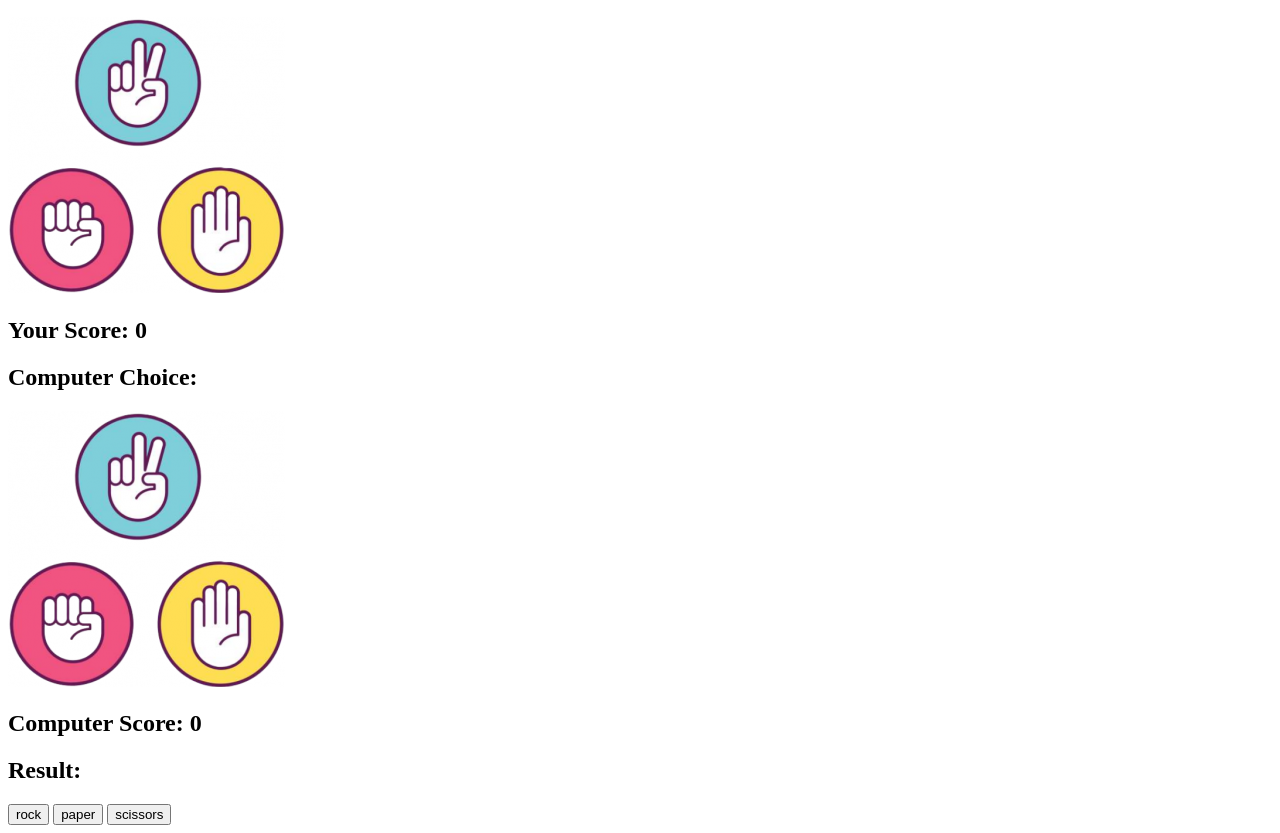
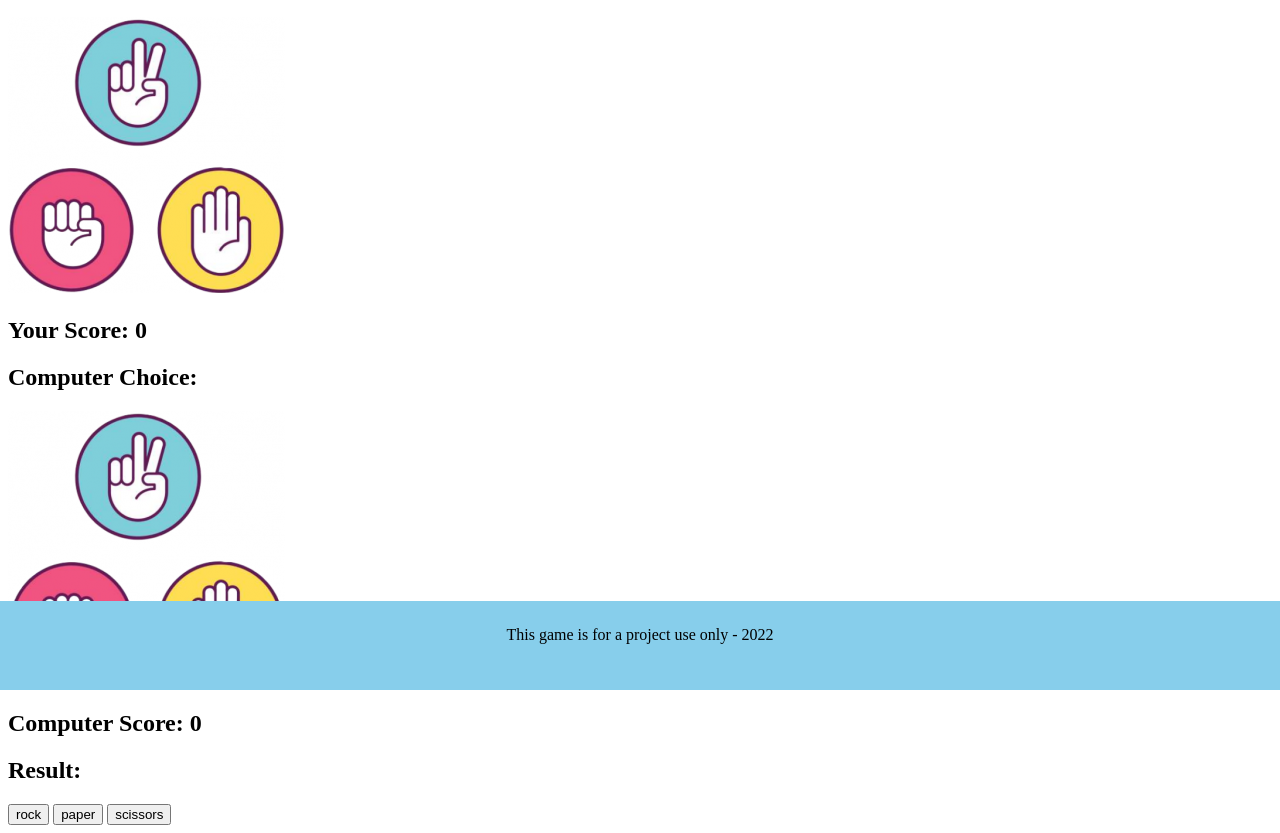
Before and after one commit to clayc03/rock-paper-scissors, a plain HTML site: page index.html in a window 1280 px wide. Shown: the part 110-943 px from the top of the page. Drawn offline with Linux system fonts and the light colour scheme.

Commit message:
Add footer to html file and styling

```diff
--- a/assets/css/style.css
+++ b/assets/css/style.css
@@ -1 +1,13 @@
 @import url('https://fonts.googleapis.com/css2?family=Roboto:wght@300&display=swap');
+
+.footer {
+    height: 8vh;
+    padding-top: 25px;
+    width: 100%;
+    text-align: center;
+    background-color: #87CEEB;
+    left: 0;
+    right: 0;
+    bottom: 0;
+    position: absolute;
+  }
--- a/index.html
+++ b/index.html
@@ -36,6 +36,8 @@
     <button id="paper">paper</button>
     <button id="scissors">scissors</button>
 
+    <footer class="footer">This game is for a project use only - 2022</footer>
+
     <script src="assets/js/script.js"></script>
 </body>
 
```
